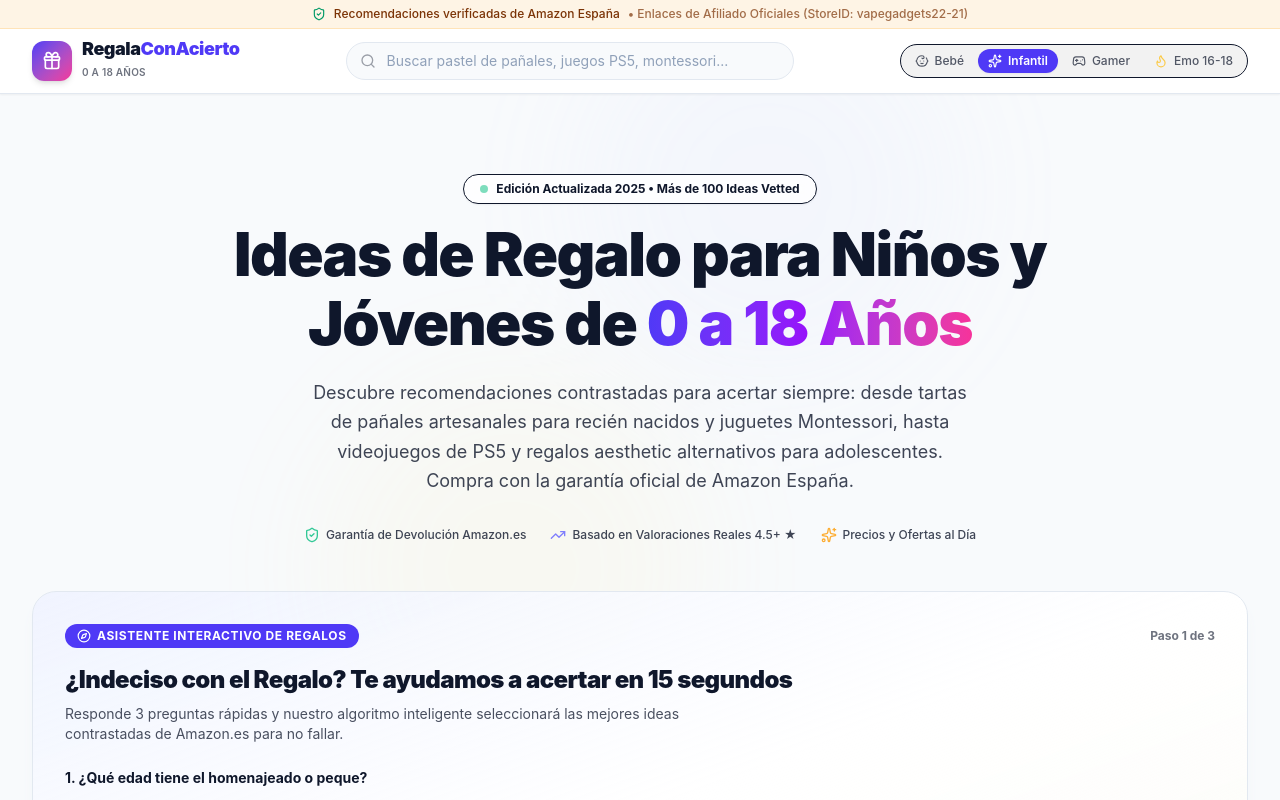
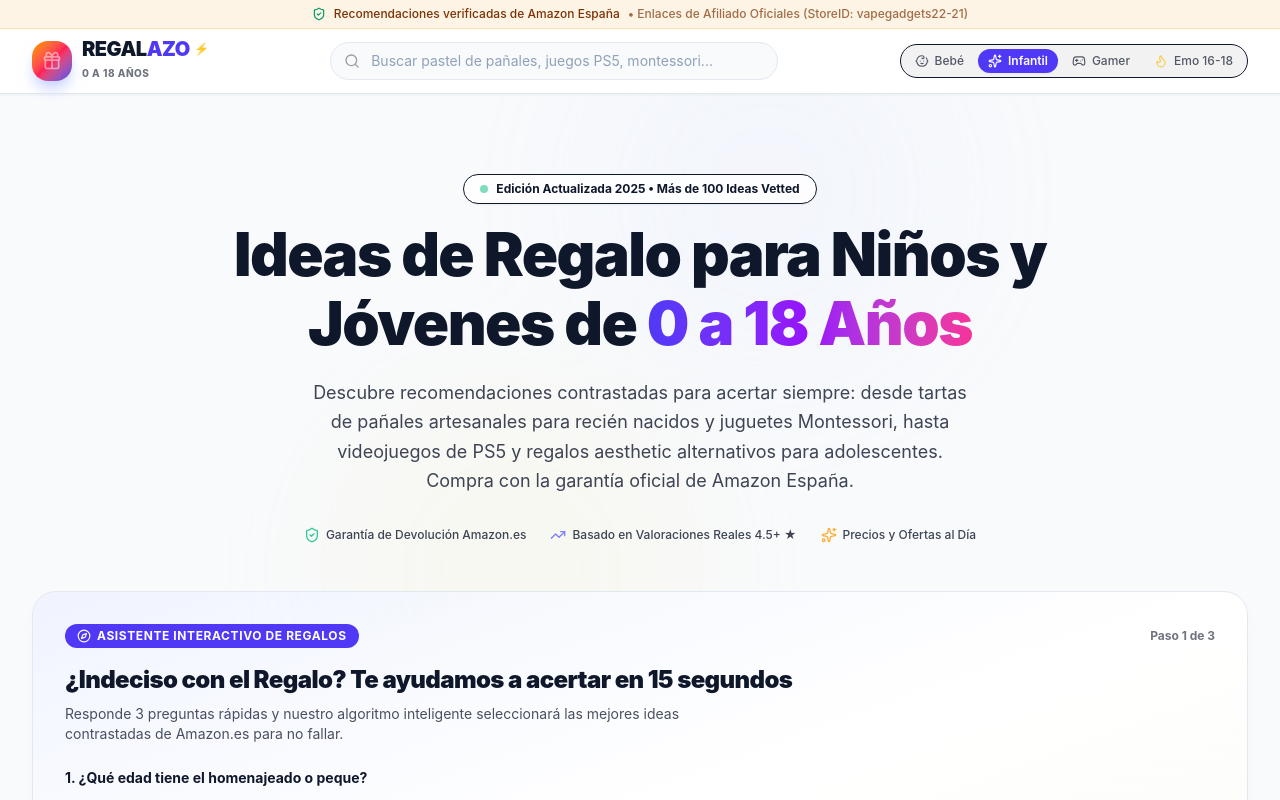
Before and after one commit to kuntakintter/regalazo, a Next.js app: page / in a window 1280 px wide. Shown: the top 800 px of the page. Built offline with nearby package versions, Linux system fonts and the light colour scheme.

Commit message:
Brand update: REGALAZO (regalazo.vercel.app)

```diff
--- a/package.json
+++ b/package.json
@@ -1,7 +1,7 @@
 {
-  "name": "pequeregalos-ideas",
+  "name": "regalazo",
   "version": "1.0.0",
-  "description": "El mejor recomendador de regalos para niños, niñas y adolescentes de 0 a 18 años optimizado para SEO y Amazon Afiliados",
+  "description": "Regalazo - El recomendador más potente de regalos para bebés, niños y jóvenes de 0 a 18 años con enlaces de afiliado de Amazon España",
   "scripts": {
     "dev": "next dev",
     "build": "next build",
--- a/src/app/layout.tsx
+++ b/src/app/layout.tsx
@@ -2,9 +2,10 @@
 import './globals.css';
 
 export const metadata: Metadata = {
-  title: 'Ideas de Regalo para Niños, Niñas y Adolescentes (0 a 18 Años) | RegalaConAcierto',
-  description: 'Encuentra el regalo perfecto para recién nacidos, niños y jóvenes de 0 a 18 años. Desde tartas de pañales originales y juguetes Montessori hasta videojuegos de PS5 y moda emo aesthetic. Recomendaciones verificadas de Amazon España.',
+  title: 'Regalazo⚡ | Ideas de Regalo para Niños y Jóvenes (0 a 18 Años)',
+  description: 'Descubre en Regalazo las mejores ideas de regalo para recién nacidos, niños y adolescentes de 0 a 18 años. Desde tartas de pañales hasta videojuegos de PS5 y estilo emo/aesthetic. Recomendaciones verificadas de Amazon España.',
   keywords: [
+    'regalazo',
     'ideas de regalo para ninos',
     'regalos recien nacido originales',
     'tarta de panales personalizada',
@@ -15,9 +16,9 @@
     'que regalar a un nino',
     'mejores regalos infantiles amazon'
   ],
-  authors: [{ name: 'RegalaConAcierto Equipo Editorial' }],
-  creator: 'RegalaConAcierto',
-  publisher: 'RegalaConAcierto',
+  authors: [{ name: 'Regalazo Editorial' }],
+  creator: 'Regalazo',
+  publisher: 'Regalazo',
   robots: {
     index: true,
     follow: true,
@@ -32,26 +33,26 @@
   openGraph: {
     type: 'website',
     locale: 'es_ES',
-    url: 'https://regalaconacierto.es',
-    siteName: 'RegalaConAcierto.es',
-    title: 'Guía de Regalos para Bebés, Niños y Jóvenes (0-18 Años)',
-    description: 'Recomendaciones curadas y contrastadas de Amazon España para acertar siempre con tu regalo.',
+    url: 'https://regalazo.vercel.app',
+    siteName: 'Regalazo',
+    title: 'Regalazo⚡ | Guía de Regalos de 0 a 18 Años',
+    description: 'Encuentra el regalo perfecto en segundos con recomendaciones contrastadas de Amazon España.',
     images: [
       {
         url: 'https://images.unsplash.com/photo-1513542789411-b6a5d4f31634?auto=format&fit=crop&w=1200&h=630&q=80',
         width: 1200,
         height: 630,
-        alt: 'Regalos recomendados para niños y adolescentes',
+        alt: 'Regalazo - Recomendaciones de regalos para niños y jóvenes',
       },
     ],
   },
   twitter: {
     card: 'summary_large_image',
-    title: 'Ideas de Regalo para Niños y Jóvenes (0 a 18 Años)',
+    title: 'Regalazo⚡ | Ideas de Regalo de 0 a 18 Años',
     description: 'Guía definitiva con recomendaciones verificadas de Amazon España.',
   },
   alternates: {
-    canonical: 'https://regalaconacierto.es',
+    canonical: 'https://regalazo.vercel.app',
   },
 };
 
@@ -64,11 +65,11 @@
   const webSiteSchema = {
     '@context': 'https://schema.org',
     '@type': 'WebSite',
-    name: 'RegalaConAcierto',
-    url: 'https://regalaconacierto.es',
+    name: 'Regalazo',
+    url: 'https://regalazo.vercel.app',
     potentialAction: {
       '@type': 'SearchAction',
-      target: 'https://regalaconacierto.es/?q={search_term_string}',
+      target: 'https://regalazo.vercel.app/?q={search_term_string}',
       'query-input': 'required name=search_term_string',
     },
   };
--- a/src/app/robots.ts
+++ b/src/app/robots.ts
@@ -7,6 +7,6 @@
       allow: '/',
       disallow: ['/api/'],
     },
-    sitemap: 'https://regalaconacierto.es/sitemap.xml',
+    sitemap: 'https://regalazo.vercel.app/sitemap.xml',
   };
 }
--- a/src/app/sitemap.ts
+++ b/src/app/sitemap.ts
@@ -2,7 +2,7 @@
 import { AGE_CATEGORIES } from '@/data/products';
 
 export default function sitemap(): MetadataRoute.Sitemap {
-  const baseUrl = 'https://regalaconacierto.es';
+  const baseUrl = 'https://regalazo.vercel.app';
 
   const categoryEntries = AGE_CATEGORIES.map((cat) => ({
     url: `${baseUrl}/#${cat.id}`,
--- a/src/components/Footer.tsx
+++ b/src/components/Footer.tsx
@@ -50,13 +50,13 @@
               <div className="w-8 h-8 rounded-lg bg-indigo-600 text-white flex items-center justify-center">
                 <Gift className="w-4 h-4" />
               </div>
-              <span className="font-black text-base tracking-tight">RegalaConAcierto</span>
+              <span className="font-black text-lg tracking-tight">REGALAZO⚡</span>
             </div>
             <p className="text-xs opacity-75 leading-relaxed">
-              La guía experta de recomendaciones de regalos para niños y jóvenes de 0 a 18 años. Analizamos y seleccionamos los productos con mejores valoraciones y satisfacción garantizada en Amazon España.
+              La plataforma más dinámica de recomendaciones de regalos para niños y jóvenes de 0 a 18 años. Analizamos y seleccionamos los productos con mejores valoraciones y satisfacción garantizada en Amazon España.
             </p>
             <div className="text-[11px] opacity-60">
-              Hecho con <Heart className="w-3 h-3 text-rose-500 inline fill-rose-500" /> para ayudar a familias a acertar siempre.
+              Hecho con <Heart className="w-3 h-3 text-rose-500 inline fill-rose-500" /> para que encuentres el regalo perfecto en segundos.
             </div>
           </div>
 
@@ -117,7 +117,7 @@
         {/* Bottom Bar */}
         <div className="border-t border-black/5 dark:border-white/10 pt-6 flex flex-col sm:flex-row items-center justify-between gap-4 text-xs opacity-60">
           <div>
-            © {new Date().getFullYear()} RegalaConAcierto.es • Todos los derechos reservados.
+            © {new Date().getFullYear()} Regalazo (regalazo.vercel.app) • Todos los derechos reservados.
           </div>
           <div className="flex gap-4">
             <span className="hover:underline cursor-pointer">Aviso Legal</span>
--- a/src/components/Header.tsx
+++ b/src/components/Header.tsx
@@ -44,22 +44,25 @@
 
           {/* Logo */}
           <Link href="/" className="flex items-center gap-2.5 shrink-0 group">
-            <div className={`w-10 h-10 rounded-xl flex items-center justify-center shadow-md transition-transform group-hover:scale-105 ${
+            <div className={`w-10 h-10 rounded-2xl flex items-center justify-center shadow-lg transition-transform group-hover:scale-110 ${
               currentTheme === 'emo'
-                ? 'bg-gradient-to-br from-rose-900 to-neutral-900 text-rose-200 border border-rose-800/50'
+                ? 'bg-gradient-to-br from-rose-900 to-neutral-900 text-rose-200 border border-rose-800/50 shadow-rose-950/40'
                 : currentTheme === 'baby'
-                ? 'bg-gradient-to-br from-pink-400 to-amber-300 text-white'
+                ? 'bg-gradient-to-br from-pink-400 to-amber-300 text-white shadow-pink-200'
                 : currentTheme === 'gamer'
-                ? 'bg-gradient-to-br from-purple-600 to-cyan-500 text-white'
-                : 'bg-gradient-to-br from-indigo-600 to-pink-500 text-white'
+                ? 'bg-gradient-to-br from-purple-600 via-indigo-600 to-cyan-500 text-white shadow-purple-950/50'
+                : 'bg-gradient-to-br from-amber-500 via-rose-500 to-indigo-600 text-white shadow-indigo-200'
             }`}>
-              <Gift className="w-5 h-5" />
+              <Gift className="w-5 h-5 animate-pulse" />
             </div>
             <div>
-              <span className="text-lg font-black tracking-tight block leading-none">
-                Regala<span className={currentTheme === 'emo' ? 'text-rose-400' : 'text-indigo-600'}>ConAcierto</span>
-              </span>
-              <span className="text-[10px] tracking-wide uppercase font-semibold opacity-60">0 a 18 Años</span>
+              <div className="flex items-center gap-1">
+                <span className="text-xl font-black tracking-tight block leading-none">
+                  REGAL<span className={currentTheme === 'emo' ? 'text-rose-400' : 'text-indigo-600'}>AZO</span>
+                </span>
+                <span className="text-amber-500 text-xs font-black">⚡</span>
+              </div>
+              <span className="text-[10px] tracking-wider uppercase font-extrabold opacity-60">0 a 18 Años</span>
             </div>
           </Link>
 
```
